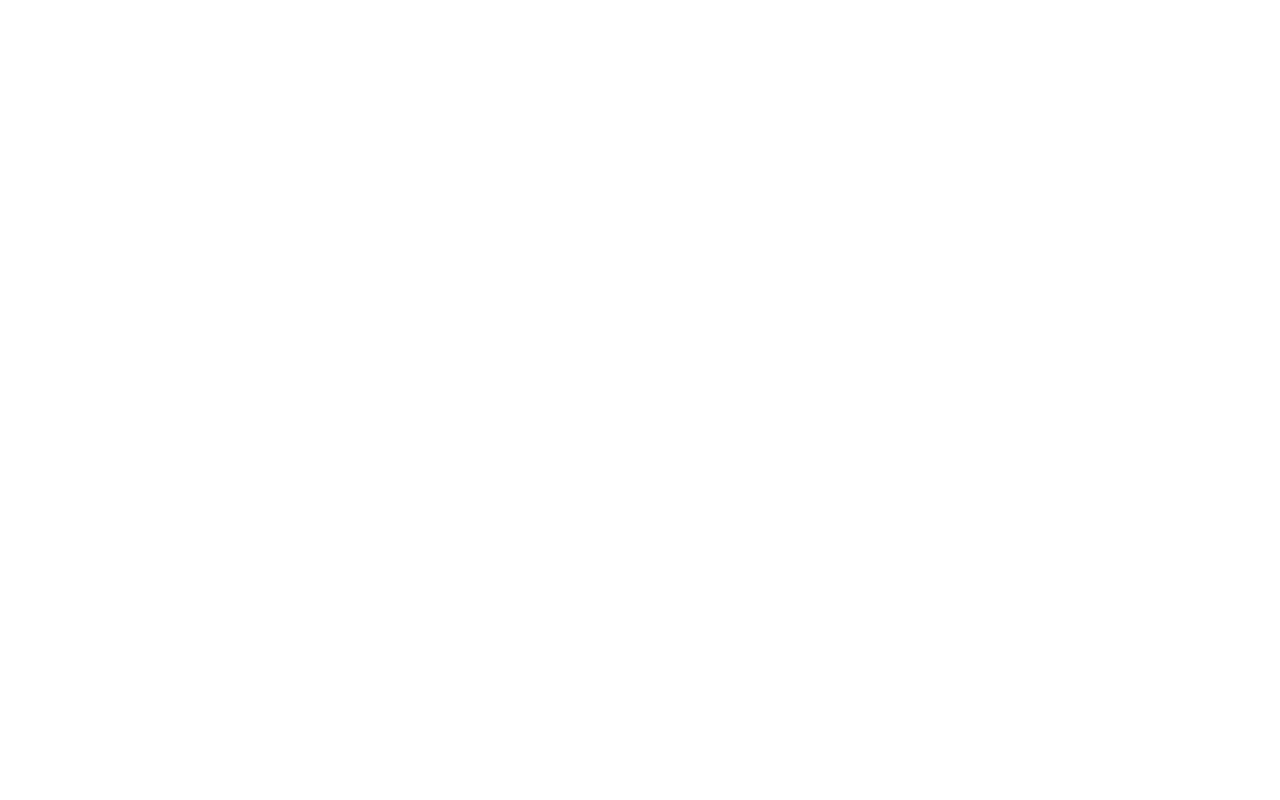
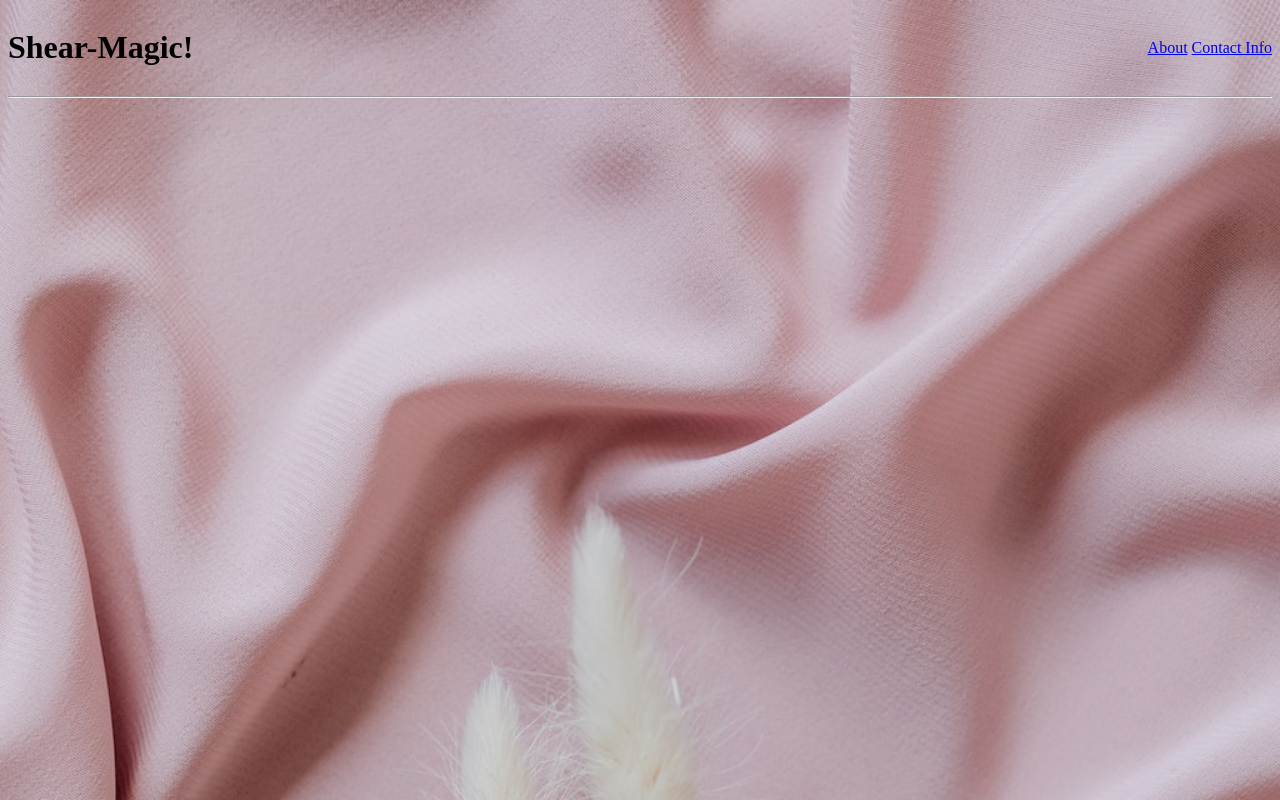
Before and after one commit to JordyCandy/ShearMagic, a plain HTML site: page index.html in a window 1280 px wide. Drawn offline with Linux system fonts and the light colour scheme.

Commit message:
Start header section

```diff
--- a/index.html
+++ b/index.html
@@ -4,9 +4,19 @@
     <meta charset="UTF-8">
     <meta name="viewport" content="width=device-width, initial-scale=1.0">
     <link rel="stylesheet" href="styles.css">
-    <title>Document</title>
+    <title>Shear-Magic</title>
 </head>
 <body>
-
+    <div class="header-section">
+        <div class="left">
+            <h1>Shear-Magic!</h1>
+        </div>
+        <div class="right">
+            <a href="#">About</a>
+            <a href="#">Contact Info</a>
+            <a href="Disclaimers"></a>
+        </div>
+    </div>
+    <hr>
 </body>
 </html>
--- a/styles.css
+++ b/styles.css
@@ -0,0 +1,13 @@
+body{
+    background-image: url(./pexels-karolina-grabowska-4814060.jpg);
+    background-repeat: no-repeat;
+    background-attachment: fixed;
+    background-size: cover;
+}
+
+.header-section{
+    display: flex;
+    flex-direction: row;
+    justify-content: space-between;
+    align-items: center;
+}
```
Also changed, not shown: pexels-karolina-grabowska-4814060.jpg (added).
